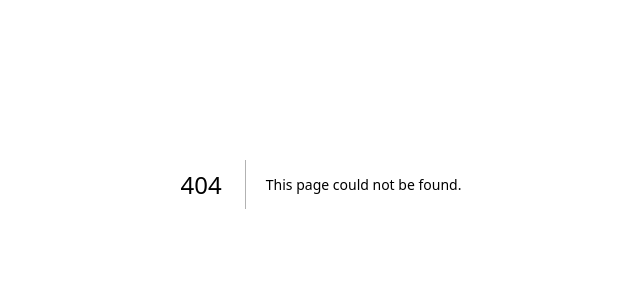
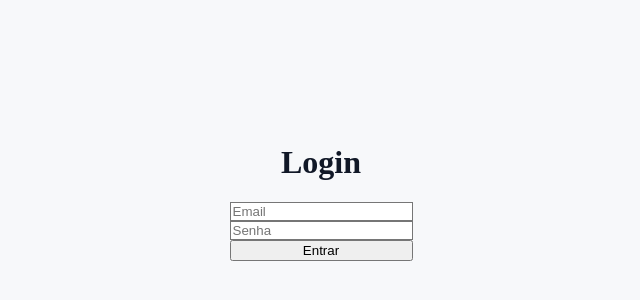
Before and after one commit to WillianSCorrea/StockUP, a Next.js app in the folder stock_up/: page /account in a window 1280 px wide. Before the commit this address had no page. Shown: the part 216-516 px from the top of the page, without its empty margins (319-959 px from the left). Built offline with nearby package versions, Linux system fonts and the light colour scheme.

Commit message:
Adiciona página de login com formulário de autenticação

```diff
--- /dev/null
+++ b/stock_up/app/account/page.tsx
@@ -0,0 +1,26 @@
+'use client'
+import React from 'react'
+import { useRouter } from 'next/navigation'
+import Input from '../../components/UI/Input'
+import Button from '../../components/UI/Button'
+
+export default function LoginPage() {
+  const router = useRouter()
+  const handle = (e: React.FormEvent) => {
+    e.preventDefault()
+    router.push('/dashboard')
+  }
+
+  return (
+    <div className="min-h-screen flex items-center justify-center bg-[var(--bg)]">
+      <div className="bg-white p-8 rounded-xl shadow-md w-96">
+        <h1 className="text-2xl font-semibold text-center mb-6 text-primary">Login</h1>
+        <form onSubmit={handle} className="flex flex-col gap-4">
+          <Input type="email" placeholder="Email" required />
+          <Input type="password" placeholder="Senha" required />
+          <Button type="submit">Entrar</Button>
+        </form>
+      </div>
+    </div>
+  )
+}
```
